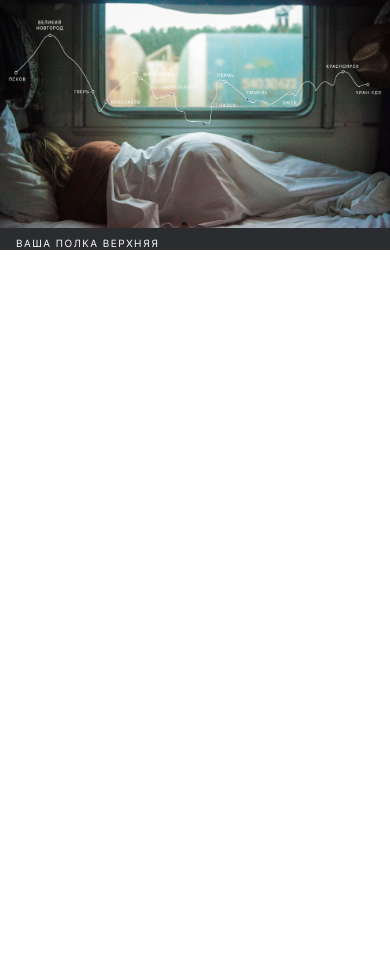
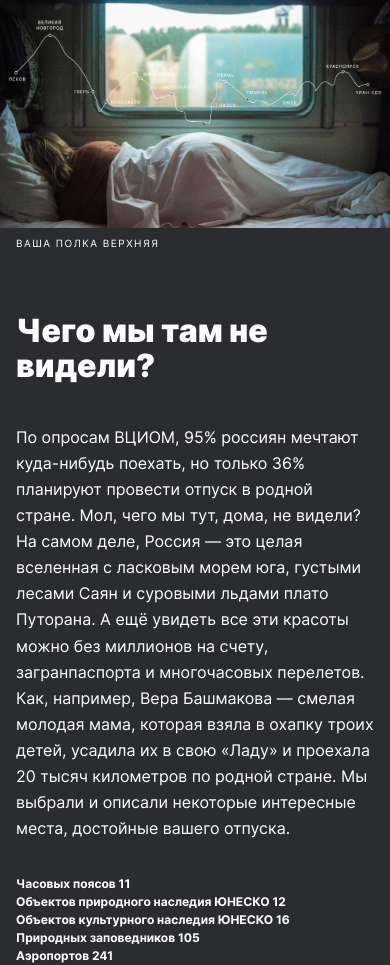
Before and after one commit to mikhail-lyubimtsev/russian-travel, a plain HTML site: page index.html in a window 390 px wide. Shown: the part 307-1272 px from the top of the page. Before the commit the page ends 844 px from the top, so only its background shows below. Drawn offline with Linux system fonts and the light colour scheme; files whose address does not match are found by name.

Commit message:
Intro completed

```diff
--- /dev/null
+++ b/blocks/intro/__list-item/intro__list-item.css
@@ -0,0 +1,10 @@
+.intro__list-item {
+    font-family: 'Inter';
+    font-style: normal;
+    font-weight: 700;
+    font-size: 12px;
+    line-height: 1.5;
+    color: #FFF;
+    margin: 0;
+
+}
--- /dev/null
+++ b/blocks/intro/__list/intro__list.css
@@ -0,0 +1,6 @@
+.intro__list {
+   list-style-type: none;
+   margin: 0;
+   padding: 0;
+
+}
--- /dev/null
+++ b/blocks/intro/__text/intro__text.css
@@ -0,0 +1,23 @@
+.intro__text {
+    font-family: 'Inter';
+    font-style: normal;
+    font-weight: 400;
+    font-size: 16px;
+    line-height: 1.63;
+    color: #FFF;
+    width: 100%;
+    max-width: 690px;
+    margin: 40px 0 33px;
+}
+
+@media screen and (max-width: 1023px) {
+    .intro__text {
+        max-width: 720px;
+    }
+}
+
+@media screen and (max-width: 767px) {
+    .intro__text {
+        margin-bottom: 34px;
+    }
+}
--- /dev/null
+++ b/blocks/intro/__title/intro__title.css
@@ -0,0 +1,24 @@
+.intro__title {
+    width: 100%;
+    font-family: 'Inter';
+    font-style: normal;
+    font-weight: 900;
+    font-size: 54px;
+    line-height: 1.07;
+    color: #FFF;
+    max-width: 690px;
+    margin: 0;
+}
+
+@media screen and (max-width: 1023px) {
+    .intro__title {
+        max-width: 720px;
+    }
+}
+
+@media screen and (max-width: 767px) {
+    .intro__title {
+        font-size: 32px;
+        line-height: 1.09;
+    }
+}
--- a/blocks/intro/intro.css
+++ b/blocks/intro/intro.css
@@ -0,0 +1,25 @@
+.intro {
+    max-width: 984px;
+    margin: 92px auto 0;
+}
+
+@media screen and (max-width: 1279px) {
+    .intro {
+        max-width: 928px;
+    }
+}
+
+@media screen and (max-width: 1023px) {
+    .intro {
+        margin-top: 88px;
+        max-width: 768px;
+    }
+}
+
+@media screen and (max-width: 767px) {
+    .intro {
+        margin-top: 64px;
+        padding-left: 16px;
+        padding-right: 16px;
+    }
+}
--- a/index.html
+++ b/index.html
@@ -32,6 +32,19 @@
                     <figcaption class="lead__caption">Ваша полка верхняя</figcaption>
                 </figure>
             </section>
+
+            <section class="intro">
+                <h2 class="intro__title">Чего мы там не видели?</h2>
+                <p class="intro__text">По опросам ВЦИОМ, 95% россиян мечтают куда-нибудь поехать, но только 36% планируют провести отпуск в родной стране. Мол, чего мы тут, дома, не видели? На самом деле, Россия — это целая вселенная с ласковым морем юга, густыми лесами Саян и суровыми льдами плато Путорана. А ещё увидеть все эти красоты можно без миллионов на счету, загранпаспорта и многочасовых перелетов. Как, например, Вера Башмакова — смелая молодая мама, которая взяла в охапку троих детей, усадила их в свою «Ладу» и проехала 20 тысяч километров по родной стране. Мы выбрали и описали некоторые интересные места, достойные вашего отпуска.</p>
+                <ul class="intro__list">
+                    <li class="intro__list-item">Часовых поясов 11</li>
+                    <li class="intro__list-item">Объектов природного наследия ЮНЕСКО 12</li>
+                    <li class="intro__list-item">Объектов культурного наследия ЮНЕСКО 16</li>
+                    <li class="intro__list-item">Природных заповедников 105</li>
+                    <li class="intro__list-item">Аэропортов 241</li>
+                </ul>
+
+            </section>
         </main>
 
 
--- a/pages/index.css
+++ b/pages/index.css
@@ -12,3 +12,9 @@
 @import url(../blocks/lead/__image/lead__image.css);
 @import url(../blocks/lead/__figure/lead__figure.css);
 @import url(../blocks/lead/__caption/lead__caption.css);
+
+@import url(../blocks/intro/intro.css);
+@import url(../blocks/intro/__title/intro__title.css);
+@import url(../blocks/intro/__text/intro__text.css);
+@import url(../blocks/intro/__list/intro__list.css);
+@import url(../blocks/intro/__list-item/intro__list-item.css);
```
Also changed, not shown: blocks/lead/lead.css (line endings or trailing spaces).
